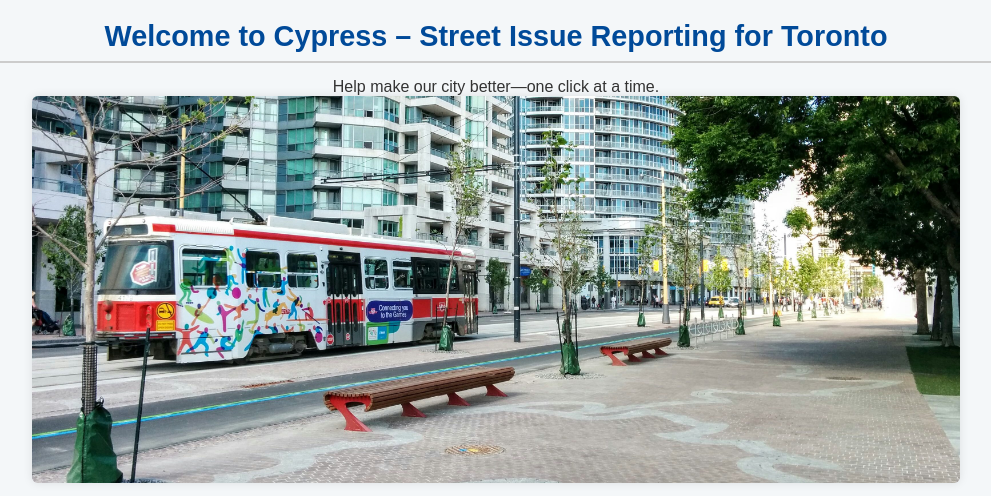
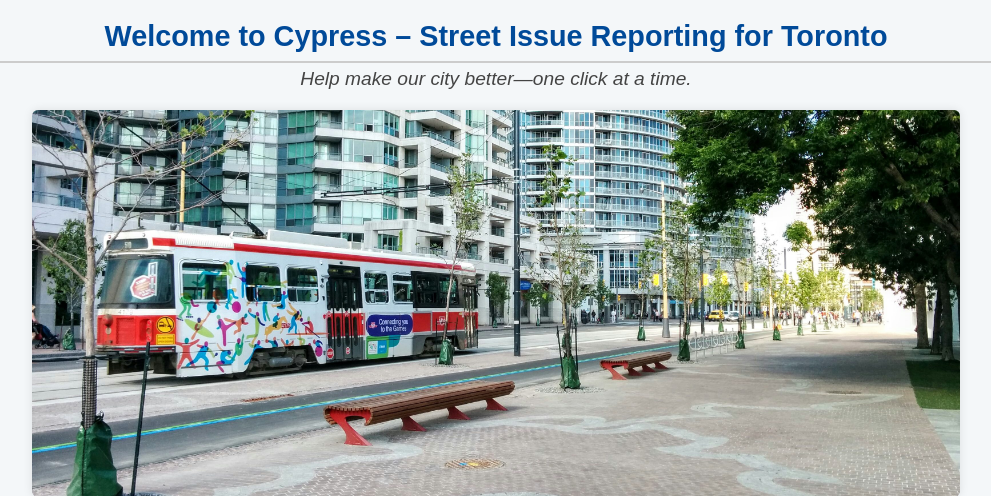
Before and after one commit to khadijaabbas1/group74_sprint3, a PHP site: page / in a window 1280 px wide. Shown: the part 172-668 px from the top of the page, without its empty margins (144-1135 px from the left). Run offline with PHP 8.4, Linux system fonts and the light colour scheme.

Commit message:
Update style.css

```diff
--- a/style.css
+++ b/style.css
@@ -72,6 +72,16 @@ nav ul li a:hover {
   padding-bottom: 8px;
 }
 
+#sideimage .tagline {
+  text-align: center;
+  font-size: 1.2em;
+  font-weight: 500;
+  color: #444;
+  margin-top: -10px;
+  margin-bottom: 20px;
+  font-style: italic;
+}
+
 #sideimage img {
   width: 80%;
   height: auto;
```
